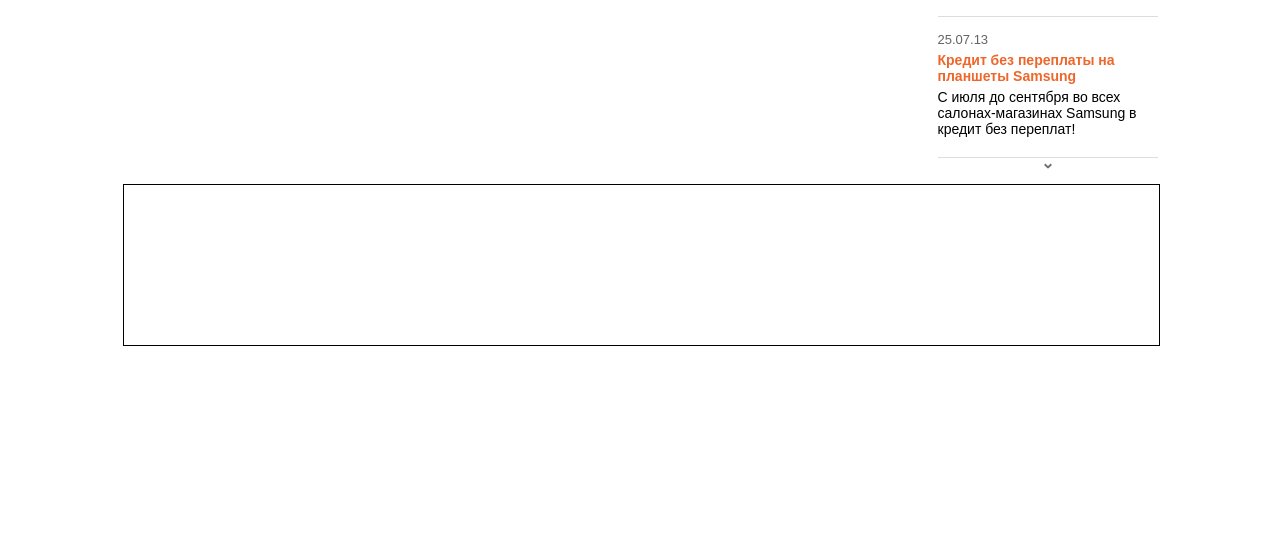
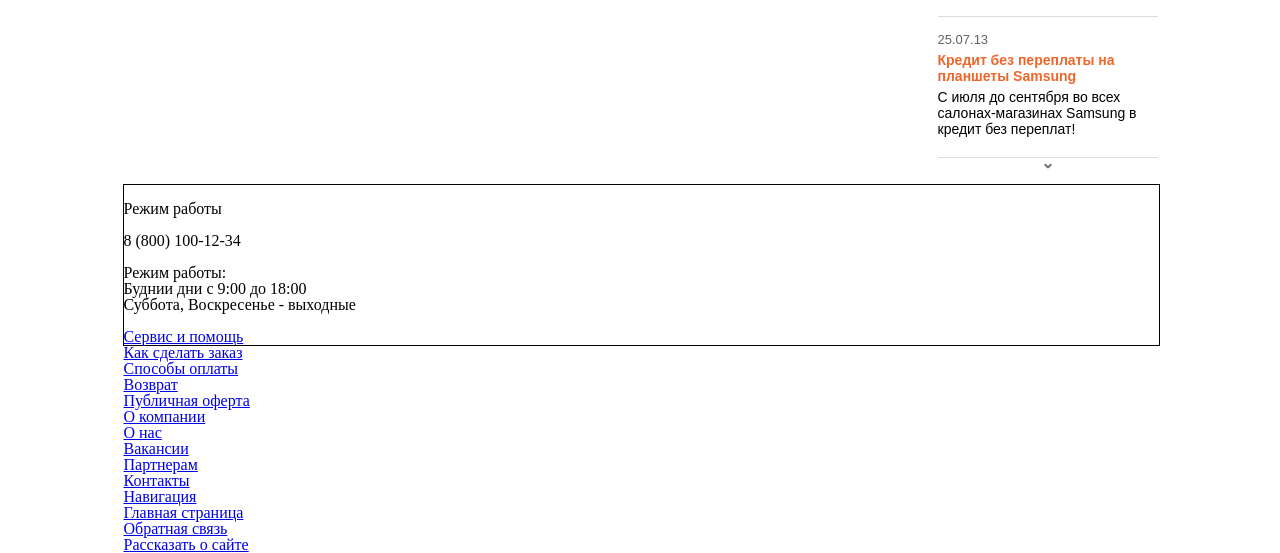
Before and after one commit to rodskif/php-shop, a PHP site: page / in a window 1280 px wide. Shown: the part 1362-1915 px from the top of the page. Before the commit the page ends 1708 px from the top, so only its background shows below. Run offline with PHP 8.4, Linux system fonts and the light colour scheme.

Commit message:
footer - start

```diff
--- a/include/footer.php
+++ b/include/footer.php
@@ -1 +1,41 @@
-<div id="block-footer"></div>
+<div id="block-footer">
+  <div id="footer-suport">
+    <p class="suport-item">Режим работы</p>
+    <p class="phone-item">8 (800) 100-12-34</p>
+    <p class="time-item">Режим работы: <br> Буднии дни с 9:00 до 18:00 <br> Суббота, Воскресенье - выходные</p>
+  </div>
+  <div id="footer-service">
+    <ul>
+      <li class="footer-title"><a href="#">Сервис и помощь</a></li>
+      <li><a href="#">Как сделать заказ</a></li>
+      <li><a href="#">Способы оплаты</a></li>
+      <li><a href="#">Возврат</a></li>
+      <li><a href="#">Публичная оферта</a></li>
+    </ul>
+  </div>
+  <div id="footer-company">
+    <ul>
+      <li class="footer-title"><a href="#">О компании</a></li>
+      <li><a href="#">О нас</a></li>
+      <li><a href="#">Вакансии</a></li>
+      <li><a href="#">Партнерам</a></li>
+      <li><a href="#">Контакты</a></li>
+    </ul>
+  </div>
+  <div id="footer-navigation">
+    <ul>
+      <li class="footer-title"><a href="#">Навигация</a></li>
+      <li><a href="index.php">Главная страница</a></li>
+      <li><a href="#">Обратная связь</a></li>
+    </ul>
+  </div>
+  <div id="footer-social">
+    <ul>
+      <li class="footer-title"><a href="#">Рассказать о сайте</a></li>
+      <li></li>
+      <li></li>
+      <li></li>
+      <li></li>
+    </ul>
+  </div>
+</div>
```
